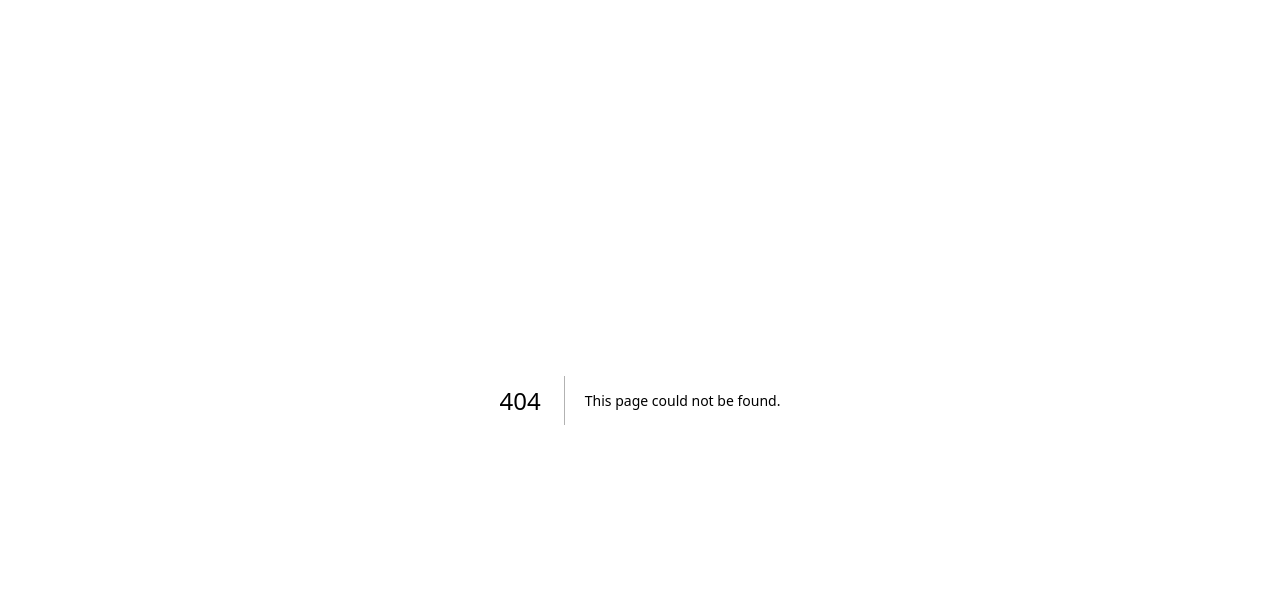
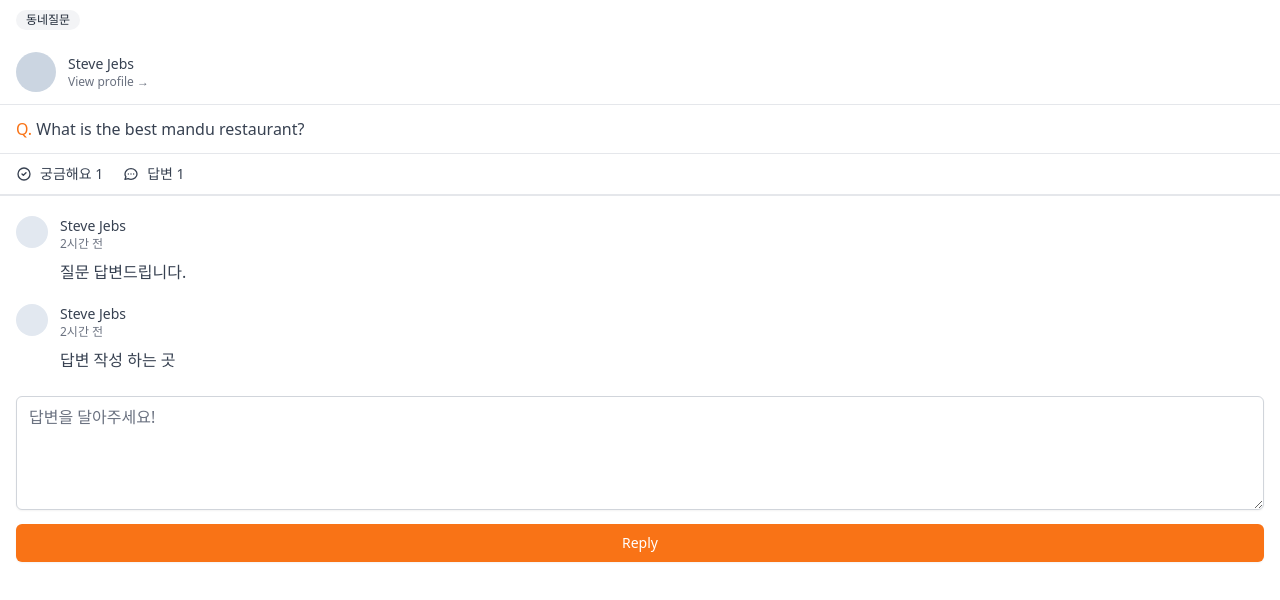
Before and after one commit to whansoo/carrot-market, a Next.js app: page /community/1 in a window 1280 px wide. Before the commit this address had no page. Shown: the top 600 px of the page. Built offline with nearby package versions, Linux system fonts and the light colour scheme.

Commit message:
feat: Community Detail page 레이아웃

```diff
--- /dev/null
+++ b/pages/community/[id].tsx
@@ -0,0 +1,80 @@
+
+
+export default function CommunityPostDetail() {
+    return (
+        <div>
+            <span className="inline-flex my-2.5 ml-4 items-center px-2.5 py-0.5 rounded-full text-xs font-medium bg-gray-100 text-gray-800">동네질문</span>
+            <div className="flex mb-3 px-4 cursor-pointer py-3 border-b items-center space-x-3">
+              <div className="w-10 h-10 rounded-full bg-slate-300"/>
+              <div>
+                <p className="text-sm font-medium text-gray-700">Steve Jebs</p>
+                <p className="text-xs font-medium text-gray-500">View profile &rarr;</p>
+              </div>
+            </div>
+        <div>
+
+          <div className="mt-2 px-4 text-gray-700">
+              <span className="text-orange-500 font-medium">Q.</span> What is the best mandu restaurant?
+            </div>
+            <div className="flex px-4 space-x-5 mt-3 text-gray-700 py-2.5 border-t border-b-[2px] w-full">
+              <span className="flex space-x-2 items-center text-sm">
+                <svg
+                  className="w-4 h-4"
+                  fill="none"
+                  stroke="currentColor"
+                  viewBox="0 0 24 24"
+                  xmlns="http://www.w3.org/2000/svg"
+                >
+                  <path
+                    strokeLinecap="round"
+                    strokeLinejoin="round"
+                    strokeWidth="2"
+                    d="M9 12l2 2 4-4m6 2a9 9 0 11-18 0 9 9 0 0118 0z"
+                  ></path>
+                </svg>
+                <span>궁금해요 1</span>
+              </span>
+              <span className="flex space-x-2 items-center text-sm">
+                <svg
+                  className="w-4 h-4"
+                  fill="none"
+                  stroke="currentColor"
+                  viewBox="0 0 24 24"
+                  xmlns="http://www.w3.org/2000/svg"
+                >
+                  <path
+                    strokeLinecap="round"
+                    strokeLinejoin="round"
+                    strokeWidth="2"
+                    d="M8 12h.01M12 12h.01M16 12h.01M21 12c0 4.418-4.03 8-9 8a9.863 9.863 0 01-4.255-.949L3 20l1.395-3.72C3.512 15.042 3 13.574 3 12c0-4.418 4.03-8 9-8s9 3.582 9 8z"
+                  ></path>
+                </svg>
+                <span>답변 1</span>
+              </span>
+            </div>
+        </div>
+        <div className="px-4 my-5 space-y-5">
+            <div className="flex items-start space-x-3">
+                <div className="w-8 h-8 bg-slate-200 rounded-full" />
+                <div>
+                    <span className="text-sm block font-medium text-gray-700">Steve Jebs</span>
+                    <span className="text-xs text-gray-500 block">2시간 전</span>
+                    <p className="text-gray-700 mt-2">질문 답변드립니다. </p>
+                </div>
+            </div>
+            <div className="flex items-start space-x-3">
+                <div className="w-8 h-8 bg-slate-200 rounded-full" />
+                <div>
+                    <span className="text-sm block font-medium text-gray-700">Steve Jebs</span>
+                    <span className="text-xs text-gray-500 block">2시간 전</span>
+                    <p className="text-gray-700 mt-2">답변 작성 하는 곳</p>
+                </div>
+            </div>
+        </div>
+        <div className="px-4">
+          <textarea id="description" className="mt-1 shadow-sm w-full focus:ring-orange-500 rounded-md border-gray-300 focus:border-orange-500 "rows={4} placeholder="답변을 달아주세요!"/>
+          <button className="mt-2 w-full bg-orange-500 hover:bg-orange-600 text-white py-2 px-4 border border-transparent rounded-md shadow-sm text-sm font-medium focus:ring-2 focus:ring-offset-2 focus:ring-orange-500 focus:outline-none">Reply</button>
+        </div>
+      </div>
+        );
+}
```
